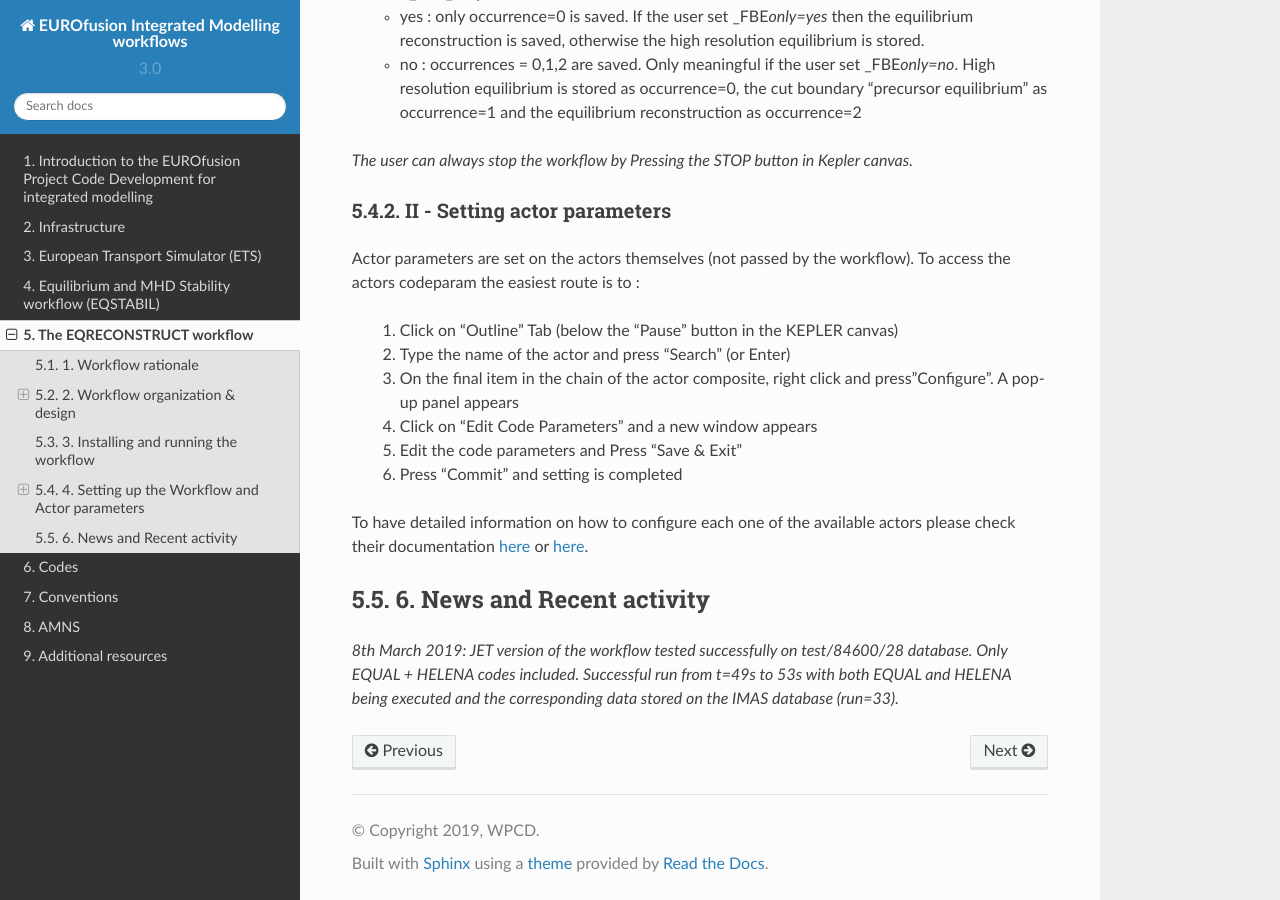
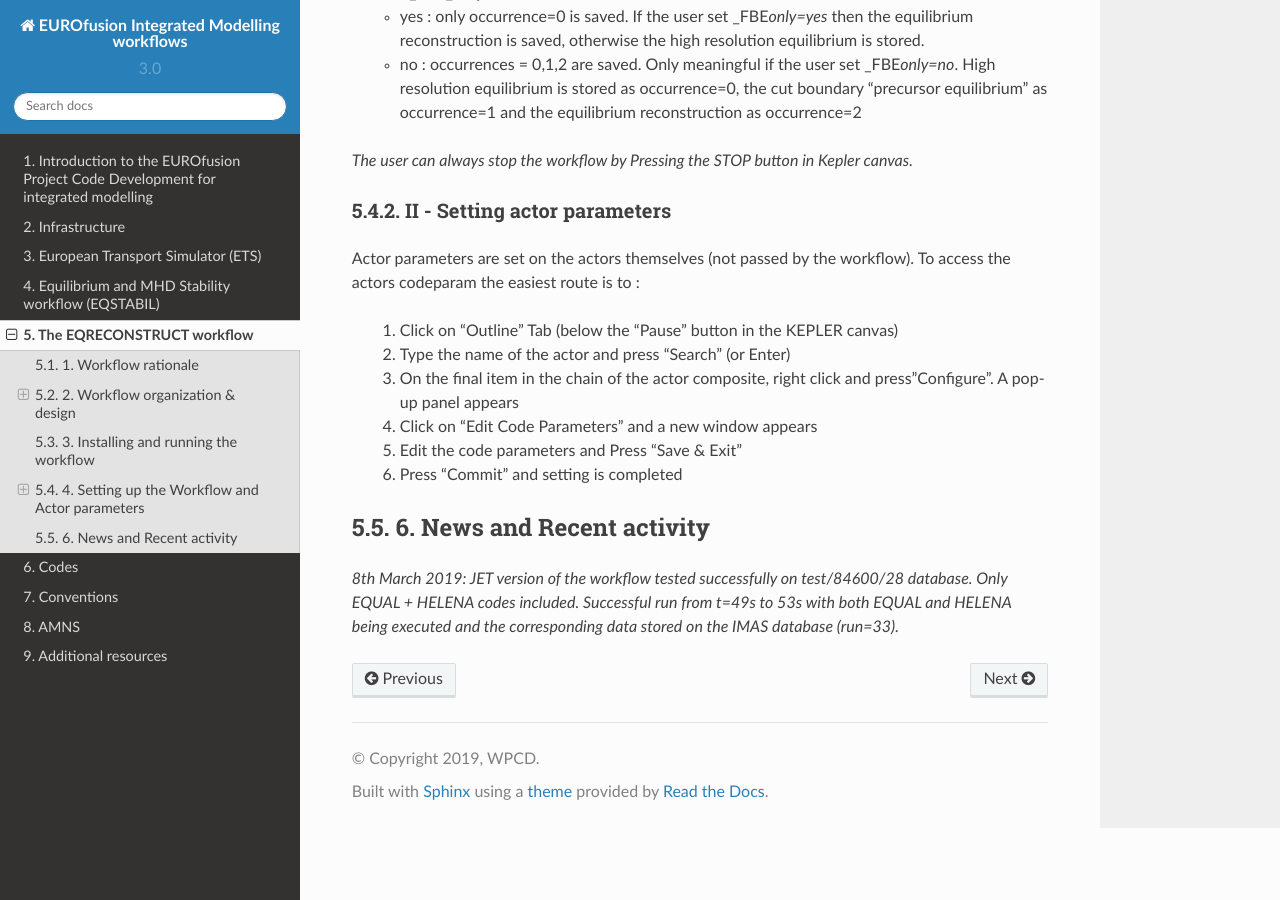
Before and after one commit to WPCD-Workflows/documentation, a Sphinx documentation site: the page built from source/eqreconstr.rst, in a window 1280 px wide and 900 px high, scrolled down 6934 px. Built offline with Sphinx 7.4.7 and the Read the Docs theme 2.0.0, drawn with Linux system fonts in a browser that asks for light colours.

Commit message:
Update eqreconstr.rst

```diff
--- a/source/eqreconstr.rst
+++ b/source/eqreconstr.rst
@@ -292,11 +292,6 @@ workflow). To access the actors codeparam the easiest route is to :
  5. Edit the code parameters and Press "Save & Exit"
  6. Press "Commit" and setting is completed
 
-To have detailed information on how to configure each one of the available
-actors please check their documentation `here
-<EquilibriumAndStabilityChain#Equilibrium_reconstruction_actor>`__ or `here
-<EquilibriumAndStabilityChain#High_resolution_equilibrium_acto>`__.
-
 .. _activity:
 
 6. News and Recent activity
```
